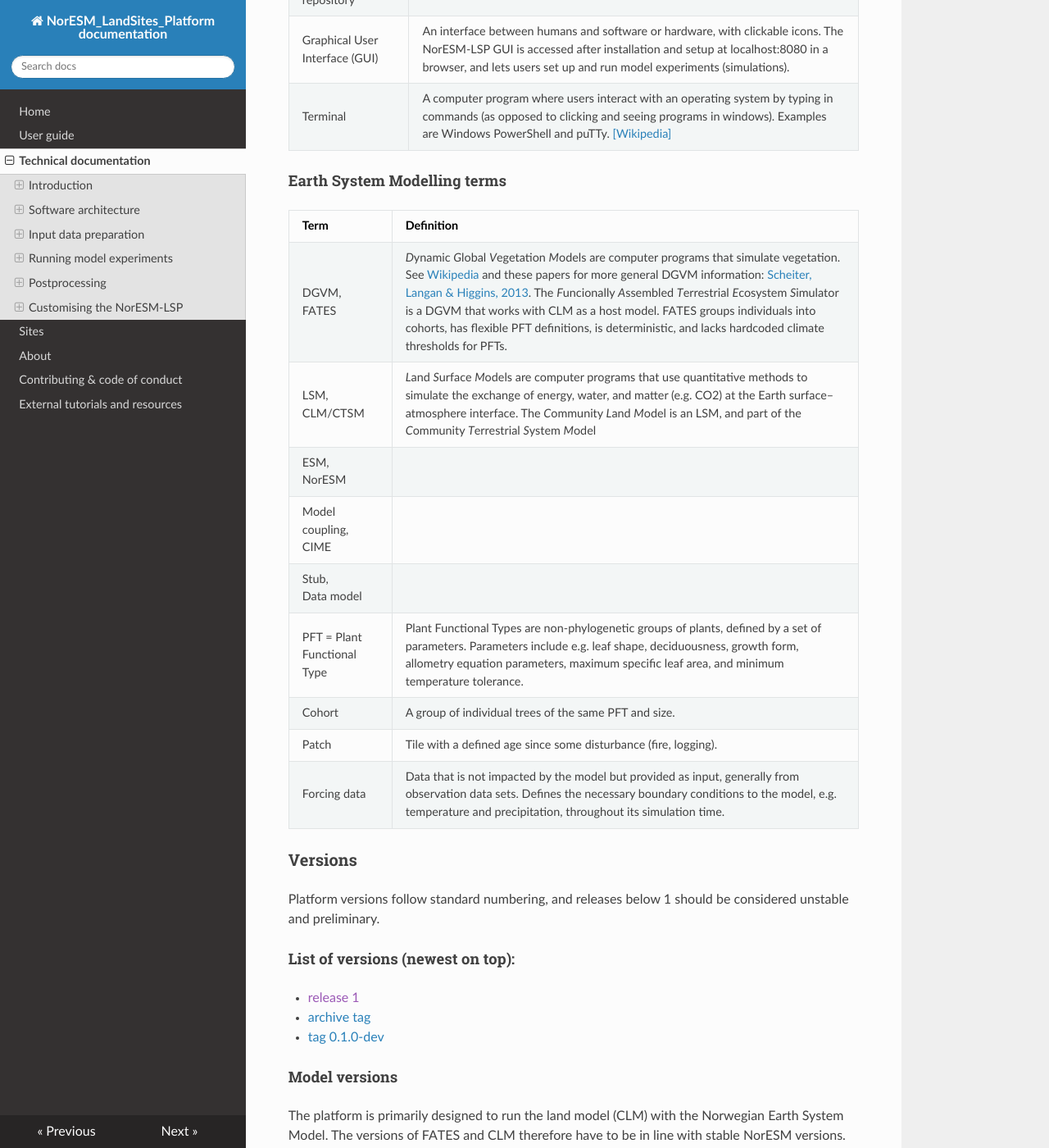
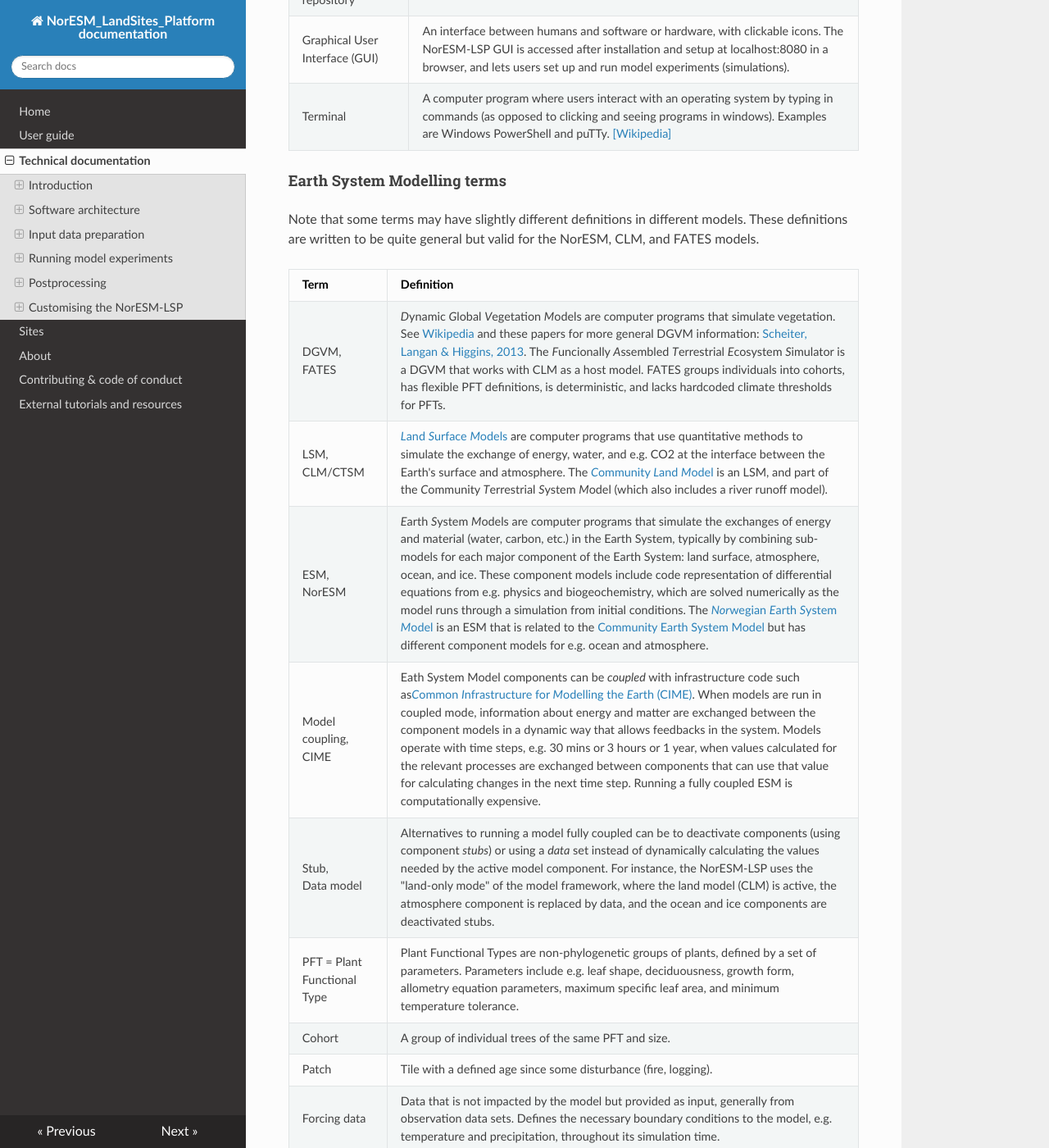
Before and after one commit to NorESMhub/noresm-land-sites-platform, an MkDocs documentation site: the page built from docs/documentation.md, in a window 1280 px wide and 1400 px high, scrolled down 2247 px. Shown: the whole window at 82% size. Built offline with MkDocs 1.6.1, drawn with Linux system fonts in a browser that asks for light colours; nearby versions of some CDN libraries.

Commit message:
add ESM definitions

```diff
--- a/docs/documentation.md
+++ b/docs/documentation.md
@@ -57,16 +57,18 @@ The model framework consists of the Norwegian Earth System Model (NorESM), the C
 
 #### Earth System Modelling terms
 
+Note that some terms may have slightly different definitions in different models. These definitions are written to be quite general but valid for the NorESM, CLM, and FATES models.
+
 | Term | Definition |
 |------|------------|
 |DGVM, </br>FATES| *D*ynamic *G*lobal *V*egetation *M*odels are computer programs that simulate vegetation. See [Wikipedia](https://en.wikipedia.org/wiki/Dynamic_global_vegetation_model) and these papers for more general DGVM information: [Scheiter, Langan & Higgins, 2013]( https://doi.org/10.1111/nph.12210). The *F*uncionally *A*ssembled *T*errestrial *E*cosystem *S*imulator is a DGVM that works with CLM as a host model. FATES groups individuals into cohorts, has flexible PFT definitions, is deterministic, and lacks hardcoded climate thresholds for PFTs. |
-|LSM,</br>CLM/CTSM| *L*and *S*urface *M*odels are computer programs that use quantitative methods to simulate the exchange of energy, water, and matter (e.g. CO2) at the Earth surface–atmosphere interface. The *C*ommunity *L*and *M*odel is an LSM, and part of the *C*ommunity *T*errestrial *S*ystem *M*odel|
-|ESM,</br>NorESM| |
-|Model coupling, </br>CIME| |
-|Stub,</br>Data model| |
+|LSM,</br>CLM/CTSM| [*L*and *S*urface *M*odels](https://en.wikipedia.org/wiki/Land_surface_models_(climate)) are computer programs that use quantitative methods to simulate the exchange of energy, water, and e.g. CO2 at the interface between the Earth's surface and atmosphere. The [*C*ommunity *L*and *M*odel](https://www.cesm.ucar.edu/models/clm/) is an LSM, and part of the *C*ommunity *T*errestrial *S*ystem *M*odel (which also includes a river runoff model). |
+|ESM,</br>NorESM| *E*arth *S*ystem *M*odels are computer programs that simulate the exchanges of energy and material (water, carbon, etc.) in the Earth System, typically by combining sub-models for each major component of the Earth System: land surface, atmosphere, ocean, and ice. These component models include code representation of differential equations from e.g. physics and biogeochemistry, which are solved numerically as the model runs through a simulation from initial conditions. The [*Nor*wegian *E*arth *S*ystem *M*odel](https://www.noresm.org/) is an ESM that is related to the [Community Earth System Model](https://www.cesm.ucar.edu/models/cesm2/) but has different component models for e.g. ocean and atmosphere.|
+|Model coupling, </br>CIME| Eath System Model components can be *coupled* with infrastructure code such as[*C*ommon *I*nfrastructure for *M*odelling the *E*arth (CIME)](https://esmci.github.io/cime/versions/master/html/index.html). When models are run in coupled mode, information about energy and matter are exchanged between the component models in a dynamic way that allows feedbacks in the system. Models operate with time steps, e.g. 30 mins or 3 hours or 1 year, when values calculated for the relevant processes are exchanged between components that can use that value for calculating changes in the next time step. Running a fully coupled ESM is computationally expensive.|
+|Stub,</br>Data model | Alternatives to running a model fully coupled can be to deactivate components (using component *stubs*) or using a *data* set instead of dynamically calculating the values needed by the active model component. For instance, the NorESM-LSP uses the "land-only mode" of the model framework, where the land model (CLM) is active, the atmosphere component is replaced by data, and the ocean and ice components are deactivated stubs.|
 |PFT = Plant Functional Type| Plant Functional Types are non-phylogenetic groups of plants, defined by a set of parameters. Parameters include e.g. leaf shape, deciduousness, growth form, allometry equation parameters, maximum specific leaf area, and minimum temperature tolerance.|
-|Cohort |A group of individual trees of the same PFT and size.|
-|Patch|Tile with a defined age since some disturbance (fire, logging).|
+|Cohort | A group of individual trees of the same PFT and size.|
+|Patch | Tile with a defined age since some disturbance (fire, logging).|
 |Forcing data| Data that is not impacted by the model but provided as input, generally from observation data sets. Defines the necessary boundary conditions to the model, e.g. temperature and precipitation, throughout its simulation time.|
 
 
```
